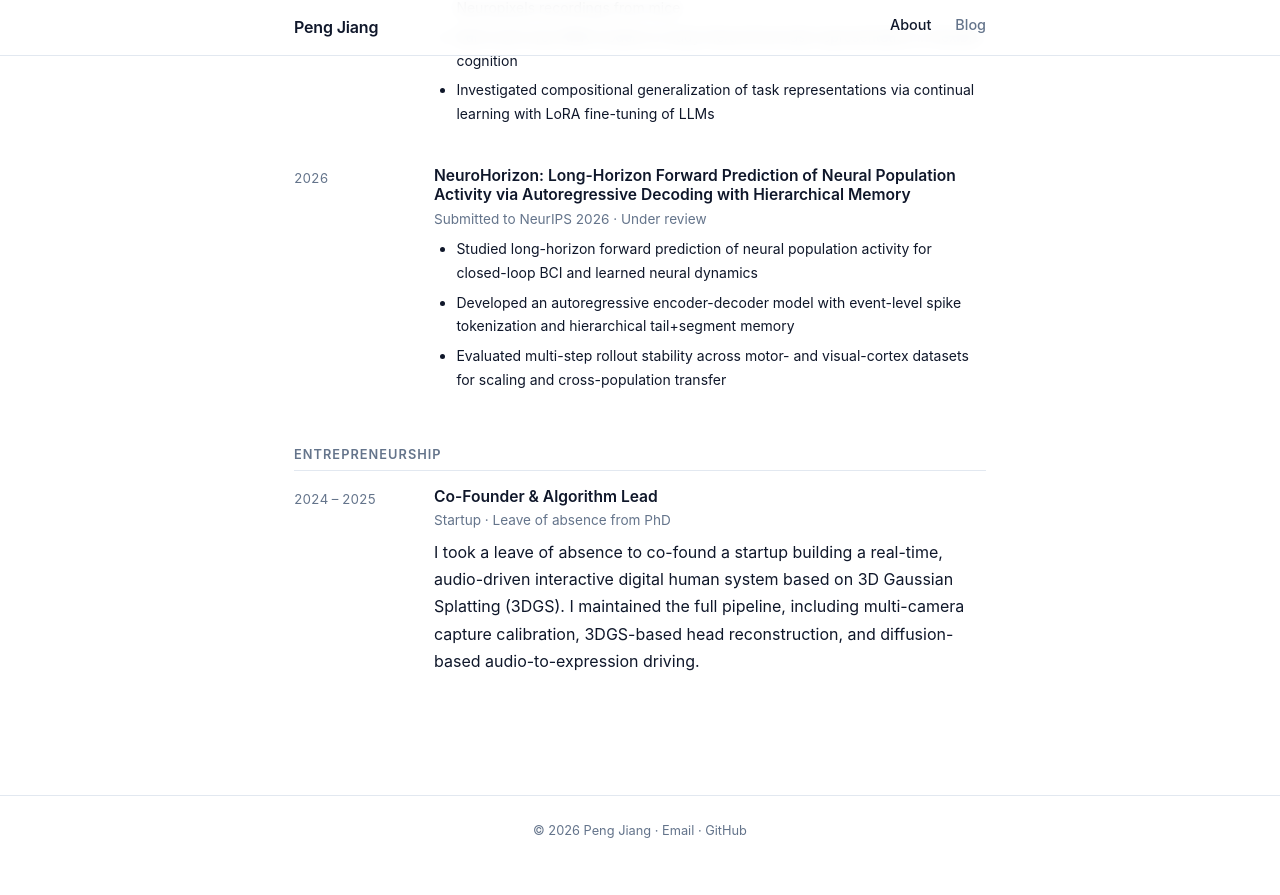
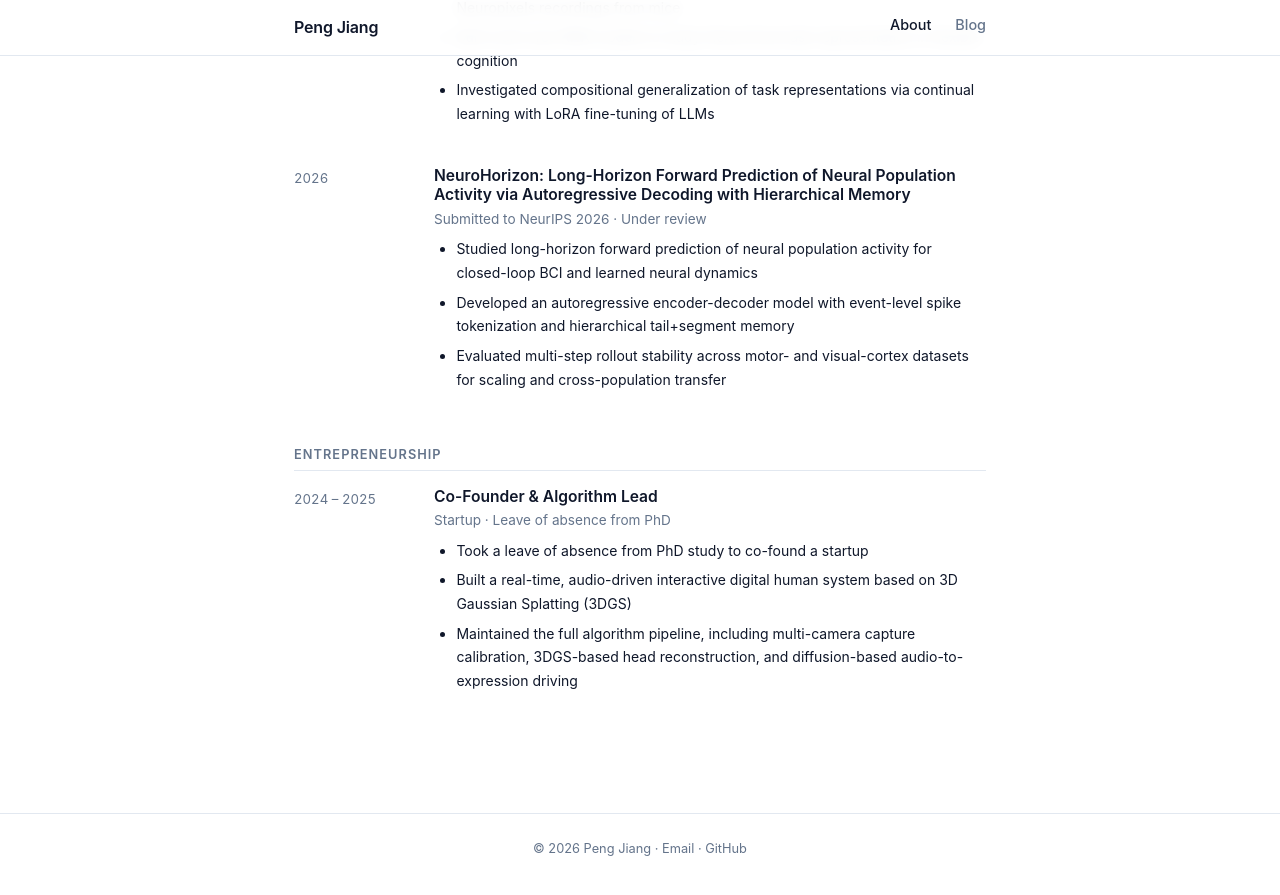
Before and after one commit to Jp-17/Jp-17.github.io, a Jekyll site: the page built from index.html, in a window 1280 px wide and 900 px high, scrolled down 1080 px. Shown: the top 895 px of the window. Built offline with Jekyll 4.4.1, drawn with Linux system fonts in a browser that asks for light colours.

Commit message:
调整创业经历条目为列表格式

```diff
--- a/index.html
+++ b/index.html
@@ -106,13 +106,11 @@ title: About
       <div class="timeline-body">
         <h3>Co-Founder &amp; Algorithm Lead</h3>
         <p class="org">Startup · Leave of absence from PhD</p>
-        <p>
-          I took a leave of absence to co-found a startup building a real-time,
-          audio-driven interactive digital human system based on
-          3D Gaussian Splatting (3DGS). I maintained the full pipeline, including
-          multi-camera capture calibration, 3DGS-based head
-          reconstruction, and diffusion-based audio-to-expression driving.
-        </p>
+        <ul>
+          <li>Took a leave of absence from PhD study to co-found a startup</li>
+          <li>Built a real-time, audio-driven interactive digital human system based on 3D Gaussian Splatting (3DGS)</li>
+          <li>Maintained the full algorithm pipeline, including multi-camera capture calibration, 3DGS-based head reconstruction, and diffusion-based audio-to-expression driving</li>
+        </ul>
       </div>
     </div>
   </div>
```
Also changed, not shown: PROGRESS.md (+15 -0 lines).
